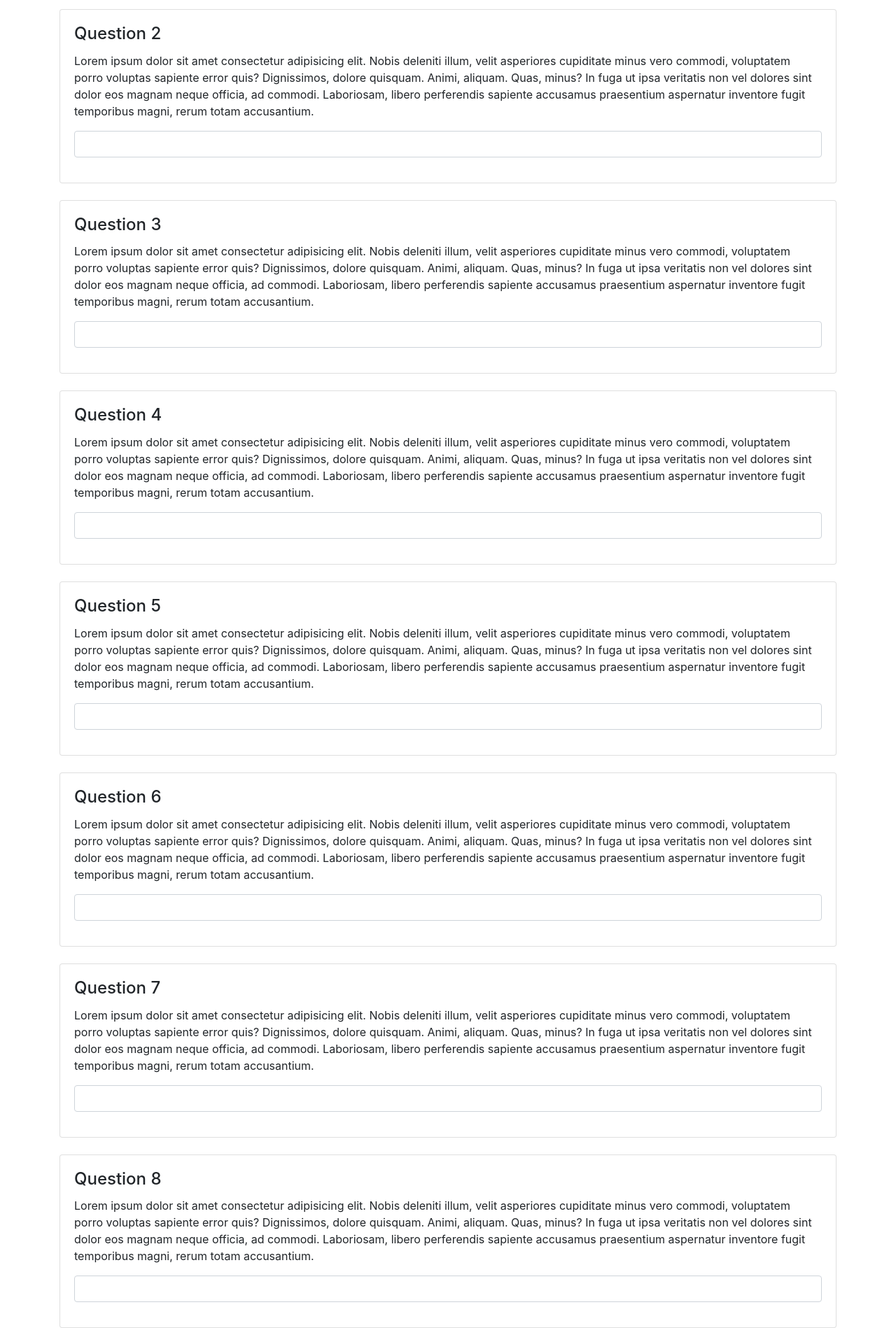
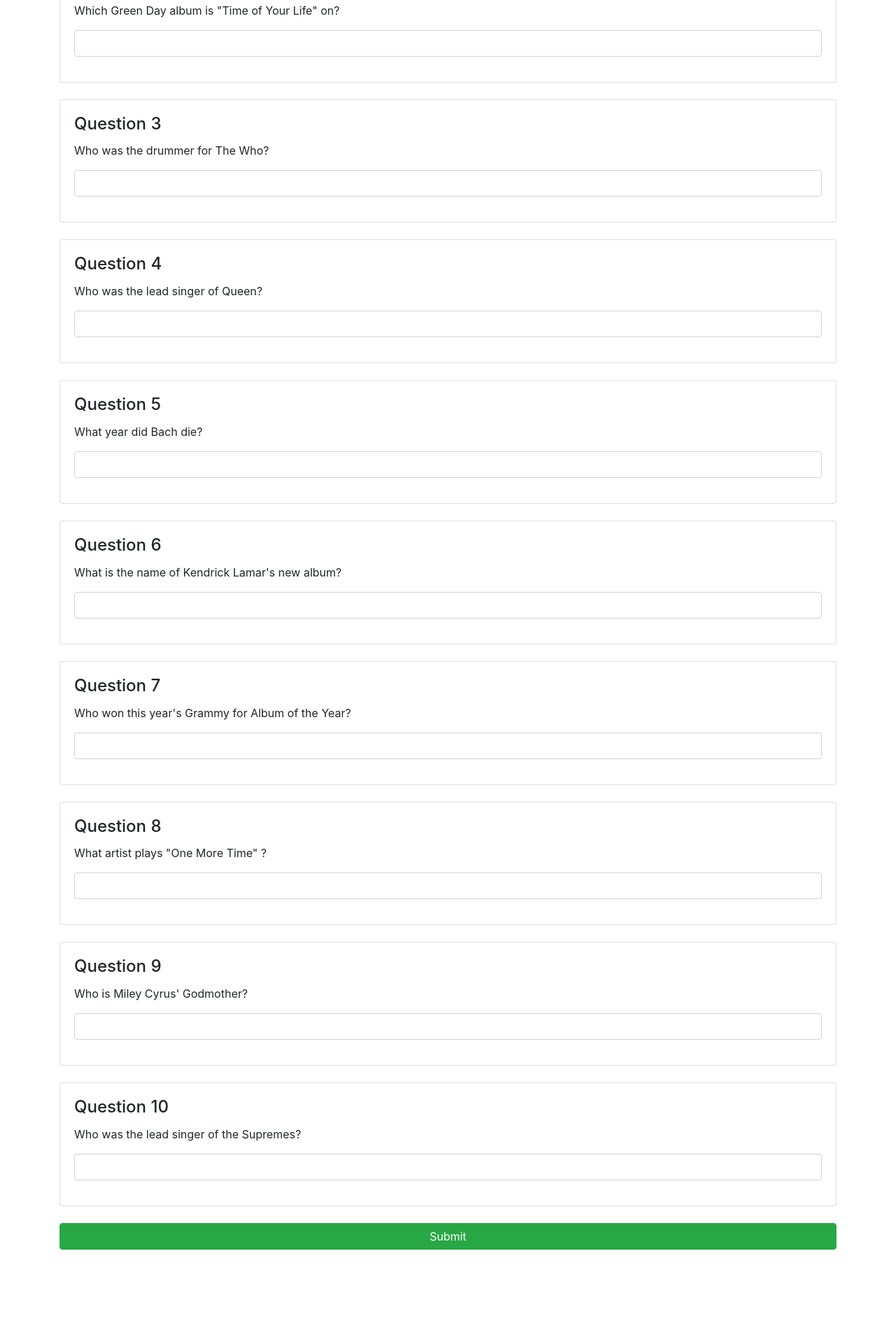
Before and after one commit to loc9000/JS-quiz-project, a plain HTML site: page index.html in a window 1280 px wide. Shown: the part 340-2238 px from the top of the page at 70% size. After the commit the page ends 2150 px from the top, so only its background shows below. Drawn offline with nearby package versions, Linux system fonts and the light colour scheme.

Commit message:
added questions

```diff
--- a/index.html
+++ b/index.html
@@ -19,16 +19,12 @@
         </nav>
     </header>
     <main class="container mt-4">
+        <h2 name = "total"></h2>
        <form id="user-answers">
             <div class="card text-left my-4">
-                <div id = "card1" class="card-body">
+                <div class="card-body">
                     <h4 class="card-title">Question 1</h4>
-                    <p class="card-text">Lorem ipsum dolor sit amet consectetur adipisicing elit. Nobis deleniti illum, velit
-                        asperiores cupiditate minus vero commodi, voluptatem porro voluptas sapiente error quis? Dignissimos, dolore
-                        quisquam. Animi, aliquam. Quas, minus?
-                        In fuga ut ipsa veritatis non vel dolores sint dolor eos magnam neque officia, ad commodi. Laboriosam,
-                        libero perferendis sapiente accusamus praesentium aspernatur inventore fugit temporibus magni, rerum totam
-                        accusantium.</p>
+                    <p class="card-text">What is Lizzo's full name?</p>
                     <div class="form-group">
                         <input type="text" class="form-control" name="userInput"  aria-describedby="helpId"
                             placeholder="">
@@ -38,12 +34,7 @@
             <div class="card text-left my-4">
                 <div class="card-body">
                     <h4 class="card-title">Question 2</h4>
-                    <p class="card-text">Lorem ipsum dolor sit amet consectetur adipisicing elit. Nobis deleniti illum, velit
-                        asperiores cupiditate minus vero commodi, voluptatem porro voluptas sapiente error quis? Dignissimos, dolore
-                        quisquam. Animi, aliquam. Quas, minus?
-                        In fuga ut ipsa veritatis non vel dolores sint dolor eos magnam neque officia, ad commodi. Laboriosam,
-                        libero perferendis sapiente accusamus praesentium aspernatur inventore fugit temporibus magni, rerum totam
-                        accusantium.</p>
+                    <p class="card-text">Which Green Day album is "Time of Your Life" on? </p>
                     <div class="form-group">
                         <input type="text" class="form-control" name="userInput"  aria-describedby="helpId"
                             placeholder="">
@@ -53,12 +44,7 @@
             <div class="card text-left my-4 ">
                 <div class="card-body">
                     <h4 class="card-title">Question 3</h4>
-                    <p class="card-text">Lorem ipsum dolor sit amet consectetur adipisicing elit. Nobis deleniti illum, velit
-                        asperiores cupiditate minus vero commodi, voluptatem porro voluptas sapiente error quis? Dignissimos, dolore
-                        quisquam. Animi, aliquam. Quas, minus?
-                        In fuga ut ipsa veritatis non vel dolores sint dolor eos magnam neque officia, ad commodi. Laboriosam,
-                        libero perferendis sapiente accusamus praesentium aspernatur inventore fugit temporibus magni, rerum totam
-                        accusantium.</p>
+                    <p class="card-text">Who was the drummer for The Who?</p>
                     <div class="form-group">
                         <input type="text" class="form-control" name="userInput"  aria-describedby="helpId"
                             placeholder="">
@@ -68,12 +54,7 @@
             <div class="card text-left my-4">
                 <div class="card-body">
                     <h4 class="card-title">Question 4</h4>
-                    <p class="card-text">Lorem ipsum dolor sit amet consectetur adipisicing elit. Nobis deleniti illum, velit
-                        asperiores cupiditate minus vero commodi, voluptatem porro voluptas sapiente error quis? Dignissimos, dolore
-                        quisquam. Animi, aliquam. Quas, minus?
-                        In fuga ut ipsa veritatis non vel dolores sint dolor eos magnam neque officia, ad commodi. Laboriosam,
-                        libero perferendis sapiente accusamus praesentium aspernatur inventore fugit temporibus magni, rerum totam
-                        accusantium.</p>
+                    <p class="card-text">Who was the lead singer of Queen?</p>
                     <div class="form-group">
                         <input type="text" class="form-control" name="userInput"  aria-describedby="helpId"
                             placeholder="">
@@ -83,12 +64,7 @@
             <div class="card text-left my-4">
                 <div class="card-body">
                     <h4 class="card-title">Question 5</h4>
-                    <p class="card-text">Lorem ipsum dolor sit amet consectetur adipisicing elit. Nobis deleniti illum, velit
-                        asperiores cupiditate minus vero commodi, voluptatem porro voluptas sapiente error quis? Dignissimos, dolore
-                        quisquam. Animi, aliquam. Quas, minus?
-                        In fuga ut ipsa veritatis non vel dolores sint dolor eos magnam neque officia, ad commodi. Laboriosam,
-                        libero perferendis sapiente accusamus praesentium aspernatur inventore fugit temporibus magni, rerum totam
-                        accusantium.</p>
+                    <p class="card-text">What year did Bach die?</p>
                     <div class="form-group">
                         <input type="text" class="form-control" name="userInput"  aria-describedby="helpId"
                             placeholder="">
@@ -98,12 +74,7 @@
             <div class="card text-left my-4">
                 <div class="card-body">
                     <h4 class="card-title">Question 6</h4>
-                    <p class="card-text">Lorem ipsum dolor sit amet consectetur adipisicing elit. Nobis deleniti illum, velit
-                        asperiores cupiditate minus vero commodi, voluptatem porro voluptas sapiente error quis? Dignissimos, dolore
-                        quisquam. Animi, aliquam. Quas, minus?
-                        In fuga ut ipsa veritatis non vel dolores sint dolor eos magnam neque officia, ad commodi. Laboriosam,
-                        libero perferendis sapiente accusamus praesentium aspernatur inventore fugit temporibus magni, rerum totam
-                        accusantium.</p>
+                    <p class="card-text">What is the name of Kendrick Lamar's new album?</p>
                     <div class="form-group">
                         <input type="text" class="form-control" name="userInput"  aria-describedby="helpId"
                             placeholder="">
@@ -113,12 +84,7 @@
             <div class="card text-left my-4">
                 <div class="card-body">
                     <h4 class="card-title">Question 7</h4>
-                    <p class="card-text">Lorem ipsum dolor sit amet consectetur adipisicing elit. Nobis deleniti illum, velit
-                        asperiores cupiditate minus vero commodi, voluptatem porro voluptas sapiente error quis? Dignissimos, dolore
-                        quisquam. Animi, aliquam. Quas, minus?
-                        In fuga ut ipsa veritatis non vel dolores sint dolor eos magnam neque officia, ad commodi. Laboriosam,
-                        libero perferendis sapiente accusamus praesentium aspernatur inventore fugit temporibus magni, rerum totam
-                        accusantium.</p>
+                    <p class="card-text">Who won this year's Grammy for Album of the Year?</p>
                     <div class="form-group">
                         <input type="text" class="form-control" name="userInput"  aria-describedby="helpId"
                             placeholder="">
@@ -128,12 +94,7 @@
             <div class="card text-left my-4">
                 <div class="card-body">
                     <h4 class="card-title">Question 8</h4>
-                    <p class="card-text">Lorem ipsum dolor sit amet consectetur adipisicing elit. Nobis deleniti illum, velit
-                        asperiores cupiditate minus vero commodi, voluptatem porro voluptas sapiente error quis? Dignissimos, dolore
-                        quisquam. Animi, aliquam. Quas, minus?
-                        In fuga ut ipsa veritatis non vel dolores sint dolor eos magnam neque officia, ad commodi. Laboriosam,
-                        libero perferendis sapiente accusamus praesentium aspernatur inventore fugit temporibus magni, rerum totam
-                        accusantium.</p>
+                    <p class="card-text">What artist plays "One More Time" ? </p>
                     <div class="form-group">
                         <input type="text" class="form-control" name="userInput"  aria-describedby="helpId"
                             placeholder="">
@@ -143,12 +104,7 @@
             <div class="card text-left my-4">
                 <div class="card-body">
                     <h4 class="card-title">Question 9</h4>
-                    <p class="card-text">Lorem ipsum dolor sit amet consectetur adipisicing elit. Nobis deleniti illum, velit
-                        asperiores cupiditate minus vero commodi, voluptatem porro voluptas sapiente error quis? Dignissimos, dolore
-                        quisquam. Animi, aliquam. Quas, minus?
-                        In fuga ut ipsa veritatis non vel dolores sint dolor eos magnam neque officia, ad commodi. Laboriosam,
-                        libero perferendis sapiente accusamus praesentium aspernatur inventore fugit temporibus magni, rerum totam
-                        accusantium.</p>
+                    <p class="card-text">Who is Miley Cyrus' Godmother?</p>
                     <div class="form-group">
                         <input type="text" class="form-control" name="userInput"  aria-describedby="helpId"
                             placeholder="">
@@ -158,12 +114,7 @@
             <div class="card text-left my-4">
                 <div class="card-body">
                     <h4 class="card-title">Question 10</h4>
-                    <p class="card-text">Lorem ipsum dolor sit amet consectetur adipisicing elit. Nobis deleniti illum, velit
-                        asperiores cupiditate minus vero commodi, voluptatem porro voluptas sapiente error quis? Dignissimos, dolore
-                        quisquam. Animi, aliquam. Quas, minus?
-                        In fuga ut ipsa veritatis non vel dolores sint dolor eos magnam neque officia, ad commodi. Laboriosam,
-                        libero perferendis sapiente accusamus praesentium aspernatur inventore fugit temporibus magni, rerum totam
-                        accusantium.</p>
+                    <p class="card-text">Who was the lead singer of the Supremes?</p>
                     <div class="form-group">
                         <input type="text" class="form-control" name="userInput" aria-describedby="helpId"
                             placeholder="">
--- a/static/js/app.js
+++ b/static/js/app.js
@@ -1,14 +1,14 @@
 var arr = [
-    ["answer 1", "number 1"],
-    ["answer 2", "number 2"],
-    ["answer 3", "number 2"],
-    ["answer 4", "number 2"],
-    ["answer 5", "number 2"],
-    ["answer 6", "number 2"],
-    ["answer 7", "number 2"],
-    ["answer 8", "number 2"],
-    ["answer 9", "number 2"],
-    ["answer 10", "number 2"],
+    ["answer 1", "Melissa Viviane Jefferson"],
+    ["answer 2", "Nimrod"],
+    ["answer 3", "Keith Moon"],
+    ["answer 4", "Freddy Mercury"],
+    ["answer 5", "1750"],
+    ["answer 6", "Mr. Morale & The Big Steppers"],
+    ["answer 7", "Jon Batiste"],
+    ["answer 8", "Daft Punk"],
+    ["answer 9", "Dolly Parton"],
+    ["answer 10", "Diana Ross"],
 ]
 
 let answers = document.querySelector('#user-answers')
@@ -20,10 +20,12 @@
         console.log(a)
         if (a == arr[index][1]) {
             console.log('correct');
+            e.target.userInput[index].style.backgroundColor = "lightgreen";
         }
         else {
             console.log('incorrect')
+            e.target.userInput[index].style.backgroundColor = "lightpink";
         }
+    }
 
-    }
 })
```
